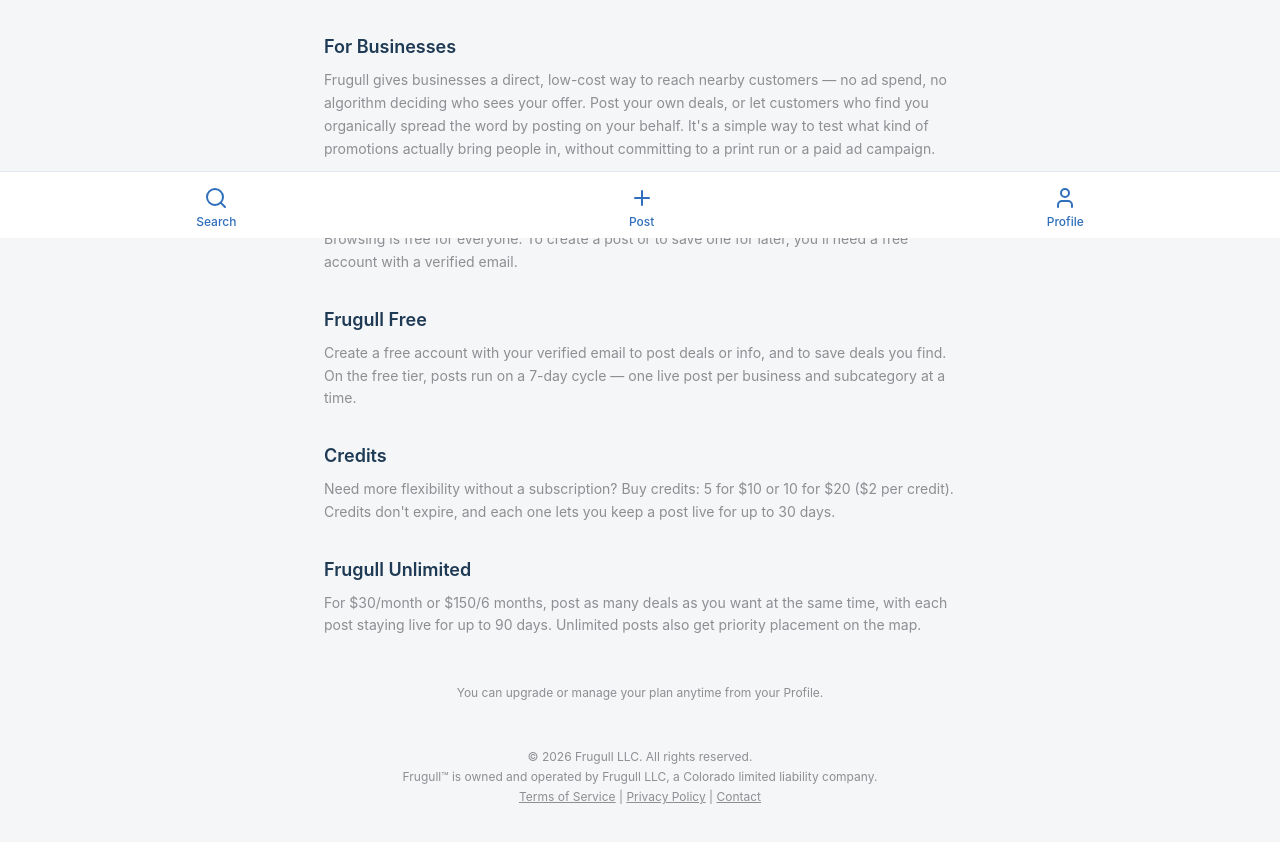
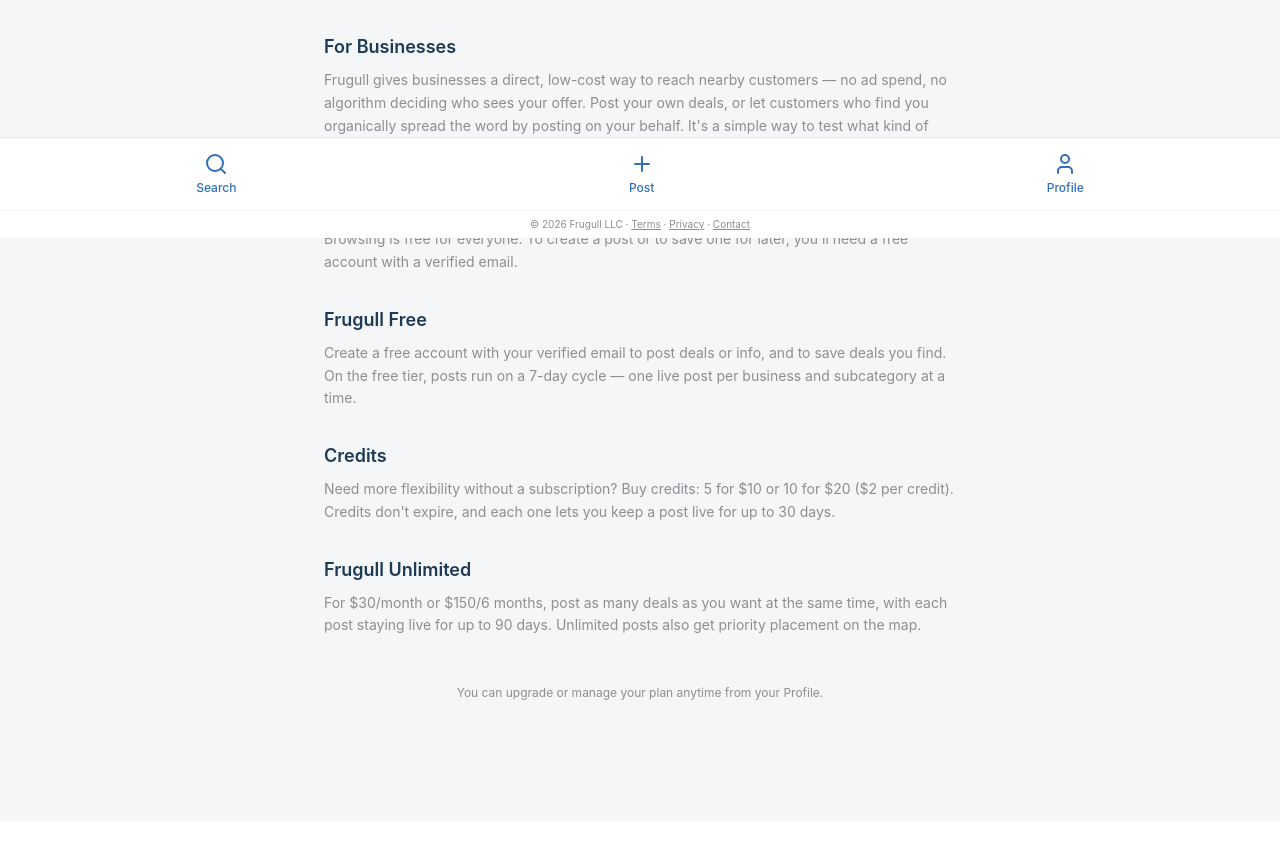
Before and after one commit to j76m/frugull-frontend, a React (Vite) app: page /how-it-works in a window 1280 px wide. Shown: the part 562-1404 px from the top of the page. After the commit the page ends 1383 px from the top, so only its background shows below. Built offline with nearby package versions, Linux system fonts and the light colour scheme; no server answers.

Commit message:
Move legal text into bottom nav bar as second row

```diff
--- a/src/components/AppLayout.jsx
+++ b/src/components/AppLayout.jsx
@@ -1,23 +1,9 @@
-import { Link } from 'react-router-dom';
 import BottomTabs from './BottomTabs';
 
 export default function AppLayout({ children }) {
   return (
     <div className="min-h-screen bg-brand-bg">
-      <main className="pb-20">
-        {children}
-        <div className="text-center text-brand-gray text-xs py-6 px-4 space-y-1">
-          <p>© 2026 Frugull LLC. All rights reserved.</p>
-          <p>Frugull™ is owned and operated by Frugull LLC, a Colorado limited liability company.</p>
-          <p>
-            <Link to="/terms" className="underline">Terms of Service</Link>
-            {' '}|{' '}
-            <Link to="/privacy" className="underline">Privacy Policy</Link>
-            {' '}|{' '}
-            <a href="mailto:frugull@gmail.com" className="underline">Contact</a>
-          </p>
-        </div>
-      </main>
+      <main className="pb-24">{children}</main>
       <BottomTabs />
     </div>
   );
--- a/src/components/BottomTabs.jsx
+++ b/src/components/BottomTabs.jsx
@@ -1,4 +1,4 @@
-import { NavLink } from 'react-router-dom';
+import { NavLink, Link } from 'react-router-dom';
 import { Search, Plus, User } from 'lucide-react';
 
 const tabs = [
@@ -9,7 +9,8 @@ const tabs = [
 
 export default function BottomTabs() {
   return (
-    <nav className="fixed bottom-0 left-0 right-0 bg-white border-t border-slate-200 flex justify-around py-1.5 pb-[env(safe-area-inset-bottom)]">
+    <nav className="fixed bottom-0 left-0 right-0 bg-white border-t border-slate-200 pb-[env(safe-area-inset-bottom)]">
+      <div className="flex justify-around py-1.5">
         {tabs.map(({ to, label, Icon, end }) => (
           <NavLink
             key={to}
@@ -25,6 +26,22 @@ export default function BottomTabs() {
             {label}
           </NavLink>
         ))}
+      </div>
+
+      <div className="border-t border-slate-100 py-1.5 text-center text-[10px] text-brand-gray">
+        © 2026 Frugull LLC ·{' '}
+        <Link to="/terms" target="_blank" rel="noopener noreferrer" className="underline">
+          Terms
+        </Link>{' '}
+        ·{' '}
+        <Link to="/privacy" target="_blank" rel="noopener noreferrer" className="underline">
+          Privacy
+        </Link>{' '}
+        ·{' '}
+        <a href="mailto:frugull@gmail.com" target="_blank" rel="noopener noreferrer" className="underline">
+          Contact
+        </a>
+      </div>
     </nav>
   );
 }
```
Lines whose indentation alone changed are shown as unchanged.
